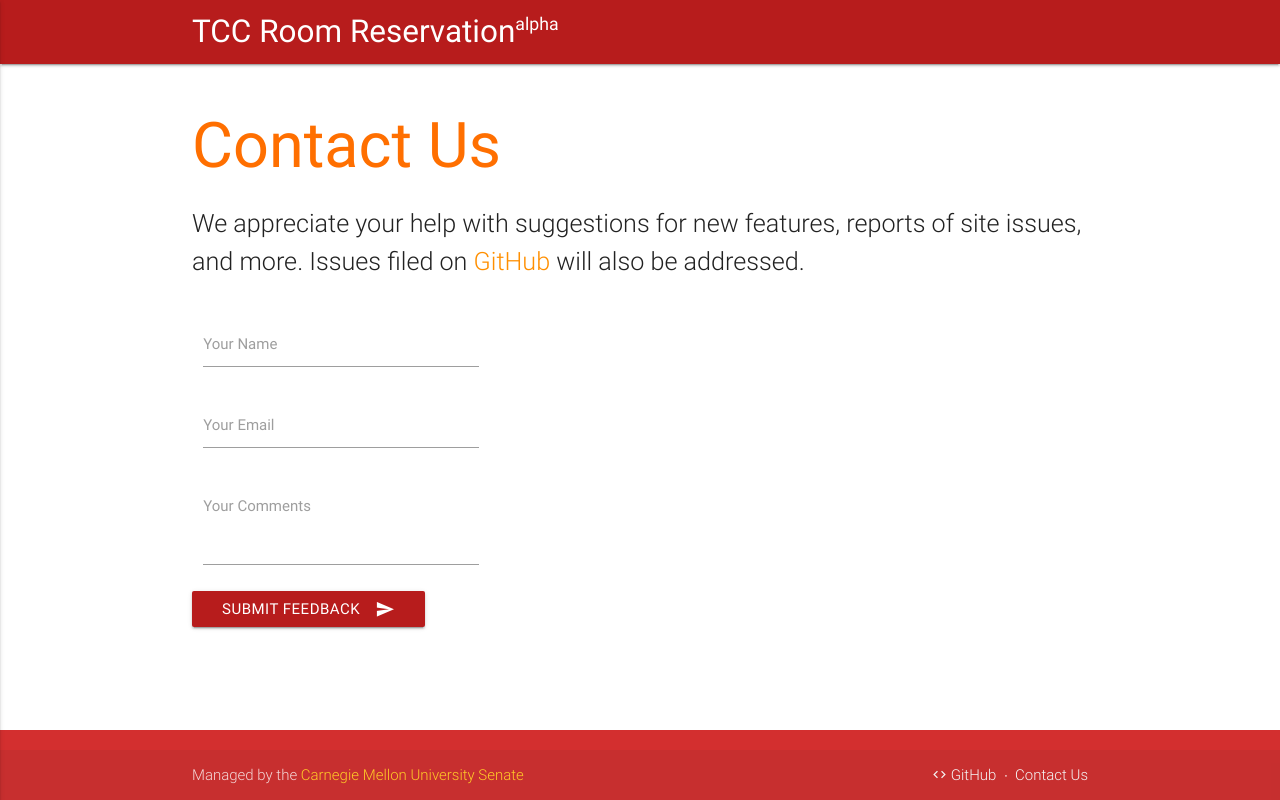
After one commit to CMU-Senate/tcc-room-reservation, a Python web app: template templates/contact.html in a window 1280 px wide. The commit adds this page. Run offline with Jinja, Linux system fonts and the light colour scheme; the template is opened without the code that fills it, so the values that code supplies are empty.

Commit message:
Add contact us page

```diff
--- a/Gruntfile.js
+++ b/Gruntfile.js
@@ -5,7 +5,7 @@
 const
     scripts = ['base.js', 'reservations.js'],
     styles = ['base.scss', 'index.scss', 'reservations.scss'],
-    templates = ['base.html', 'index.html', 'reservations.html'];
+    templates = ['base.html', 'index.html', 'reservations.html', 'contact.html'];
 
 module.exports = function (grunt) {
     grunt.initConfig({
--- a/static/styles/base.scss
+++ b/static/styles/base.scss
@@ -1,3 +1,5 @@
+$red: #d50000;
+
 body {
     display: flex;
     flex-direction: column;
@@ -16,3 +18,30 @@ main {
 #license-container {
     margin-right: -140px;
 }
+
+.input-field {
+    input {
+        &[type='text'], &[type='email'], &[type='url'] {
+            &:focus {
+                border-bottom: 1px solid $red;
+                box-shadow: 0 1px 0 0 $red;
+
+                & + label {
+                    color: $red;
+                }
+            }
+        }
+    }
+
+    textarea {
+        &:focus {
+            // sass-lint:disable-block no-important
+            border-bottom: 1px solid $red !important;
+            box-shadow: 0 1px 0 0 $red !important;
+
+            & + label {
+                color: $red !important;
+            }
+        }
+    }
+}
--- a/static/styles/css/base.css
+++ b/static/styles/css/base.css
@@ -1,3 +1,3 @@
-body{display:flex;flex-direction:column;min-height:100vh}main{flex:1 0 auto}#code-icon{position:relative;top:2.5px}#license-container{margin-right:-140px}
+body{display:flex;flex-direction:column;min-height:100vh}main{flex:1 0 auto}#code-icon{position:relative;top:2.5px}#license-container{margin-right:-140px}.input-field input[type='text']:focus,.input-field input[type='email']:focus,.input-field input[type='url']:focus{border-bottom:1px solid #d50000;box-shadow:0 1px 0 0 #d50000}.input-field input[type='text']:focus+label,.input-field input[type='email']:focus+label,.input-field input[type='url']:focus+label{color:#d50000}.input-field textarea:focus{border-bottom:1px solid #d50000 !important;box-shadow:0 1px 0 0 #d50000 !important}.input-field textarea:focus+label{color:#d50000 !important}
 
 /*# sourceMappingURL=base.css.map */
--- /dev/null
+++ b/templates/contact.html
@@ -0,0 +1,47 @@
+{% extends 'base.html' %}
+
+{% block title %} | Contact Us{% endblock %}
+
+{% block main %}
+<div class="section">
+  <div class="container">
+    <h1 class="amber-text text-darken-4">Contact Us</h1>
+    <p class="flow-text">
+      We appreciate your help with suggestions for new features, reports of site issues, and more.
+      Issues filed on <a class="amber-text text-darken-3" href="https://github.com/sushain97/tcc-reservation-system" target="_blank">GitHub</a> will also be addressed.
+    </p>
+
+    <form class="row" method="post">
+      <div class="col s12">
+        <div class="input-field col m4 s12">
+          <input type="text" name="name" required>
+          <label for="name">Your Name</label>
+        </div>
+      </div>
+
+      <div class="col s12">
+        <div class="input-field col m4 s12">
+          <input type="email" name="email" required>
+          <label for="email">Your Email</label>
+        </div>
+      </div>
+
+      <div class="col s12">
+        <div class="input-field col m4 s12">
+          <textarea class="materialize-textarea" name="comments" required></textarea>
+          <label for="comments">Your Comments</label>
+        </div>
+      </div>
+
+      <input type="hidden" name="csrfToken" value="{{ csrf_token }}">
+
+      <div class="col s12">
+        <button type="submit" class="btn waves-effect waves-light red darken-4">Submit Feedback
+          <i class="material-icons right">send</i>
+        </button>
+      </div>
+    </form>
+
+  </div>
+</div>
+{% endblock %}
--- a/templates/reservations.html
+++ b/templates/reservations.html
@@ -1,4 +1,6 @@
 {% extends 'base.html' %}
+
+{% block title %}| Reservations{% endblock %}
 
 {% block main %}
 <div class="section">
--- a/utils/csrf.py
+++ b/utils/csrf.py
@@ -9,8 +9,9 @@ def update_csrf_token():
 
 def check_csrf_token():
     if request.method == 'POST':
-        token = session.pop('csrf_token', None)
-        if not token or token != request.headers.get('X-CSRF-Token', None):
+        correct_token = session.pop('csrf_token', None)
+        received_token = request.form.get('csrfToken', None) or request.headers.get('X-CSRF-Token', None)
+        if not correct_token or correct_token != received_token:
             abort(403)
 
 def inject_csrf_token():
```
Also changed, not shown: app.py (+45 -1 lines), models.py (+8 -7 lines), .sass-lint.yml, .travis.yml, 1 other file.
